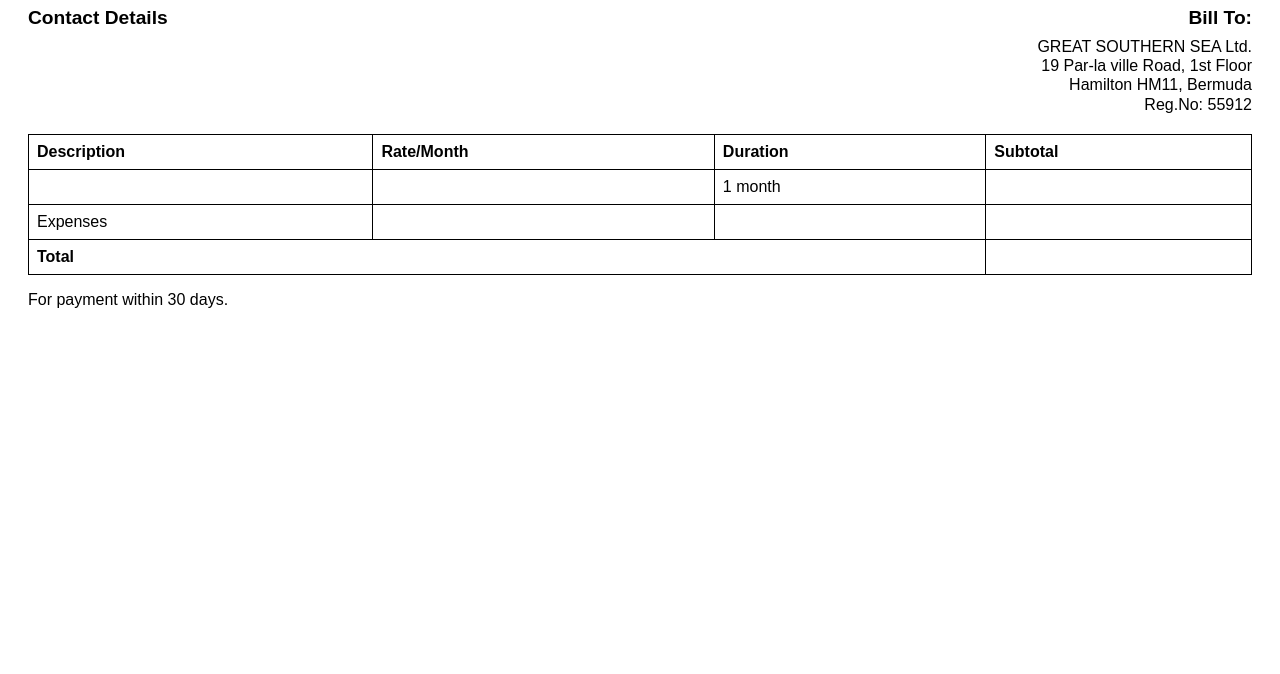
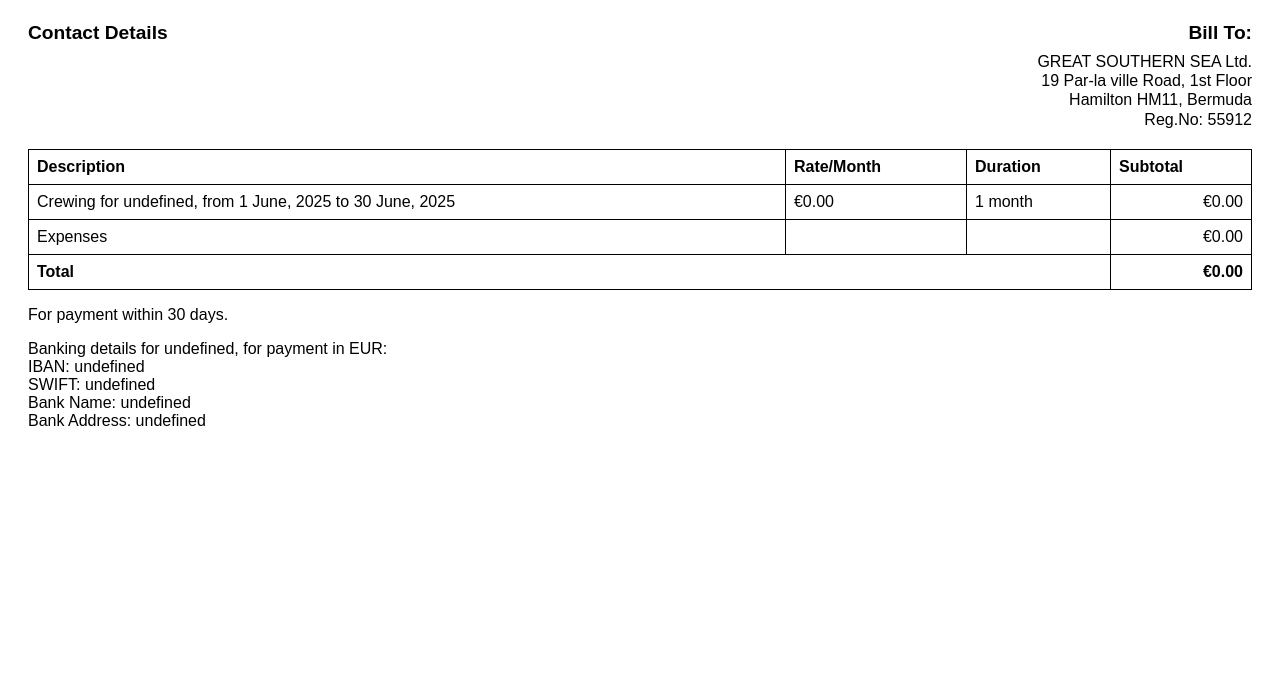
Before and after one commit to kschnipp/gss-inv-generator, a plain HTML site: page preview.html in a window 1280 px wide. Shown: the part 126-800 px from the top of the page. Drawn offline with Linux system fonts and the light colour scheme.

Commit message:
Trying to fix storage

```diff
--- a/preview.html
+++ b/preview.html
@@ -130,7 +130,35 @@
   <p id="banking"></p>
 
   <script>
-    const data = JSON.parse(sessionStorage.getItem("invoicePreview"));
+
+  let data = null;
+
+    // Try sessionStorage
+    try {
+     const sessionData = sessionStorage.getItem("invoicePreview");
+     if (sessionData) {
+       data = JSON.parse(sessionData);
+     }
+    } catch (e) {}
+
+    // Try localStorage fallback
+    if (!data) {
+     try {
+       const localData = localStorage.getItem("invoiceFormData");
+       if (localData) {
+         data = JSON.parse(localData);
+       }
+     } catch (e) {}
+    }
+
+    // If still no data, try query string fallback
+    if (!data) {
+     const params = new URLSearchParams(window.location.search);
+     data = {};
+     for (const [key, value] of params.entries()) {
+       data[key] = decodeURIComponent(value);
+     }
+    }
 
     const today = new Date();
     const nextMonth = new Date(today.getFullYear(), today.getMonth() + 1, 1);
```
